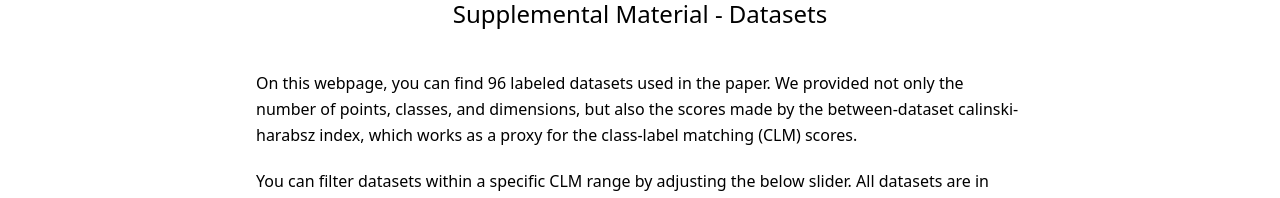
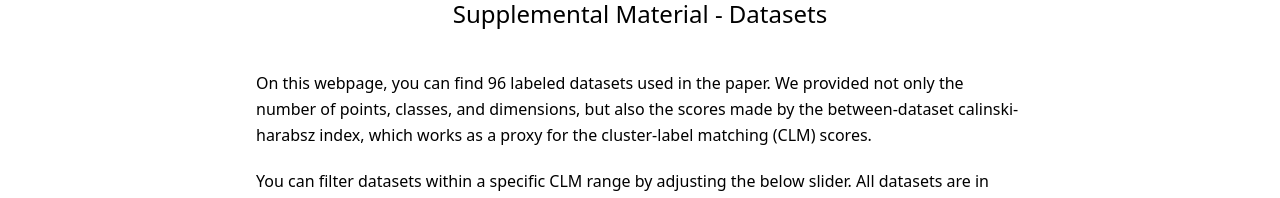
Before and after one commit to hj-n/clm-datasets, a React (Create React App) app: page / in a window 1280 px wide. Shown: the part 286-484 px from the top of the page. Built offline with nearby package versions, Linux system fonts and the light colour scheme; a web font is replaced by a local one.

Commit message:
revised typo

```diff
--- a/src/components/Header.js
+++ b/src/components/Header.js
@@ -3,18 +3,18 @@ const Header = (props) => {
 
 	return (
 		<div className="max-w-[90rem] mx-auto mt-20 py-5">
-			<h2 className="text-5xl text-center font-bold">Sanity Check for External Clustering Validation Benchmarks <br/> using Internal Validation Measures</h2>
+			<h2 className="text-5xl text-center font-bold">Sanity Check for External Clustering Validation Benchmarks <br /> using Internal Validation Measures</h2>
 			<h3 className="text-center font-medium text-2xl my-10">Supplemental Material - Datasets</h3>
 			<p className="w-3/5 mx-auto leading-relaxed">
 				On this webpage, you can find 96 labeled datasets used in the paper.
 				We provided not only the number of points, classes, and dimensions,
 				but also the scores made by the between-dataset calinski-harabsz index,
-				which works as a proxy for the class-label matching (CLM) scores.
+				which works as a proxy for the cluster-label matching (CLM) scores.
 			</p>
 			<p className="w-3/5 mx-auto leading-relaxed mt-5">
 				You can filter datasets within a specific CLM range by adjusting the below slider.
 				All datasets are in both compressed (.bin) and numpy (.npy) formats.
-				To download entire datasets at once, refer to our <a href="https://github.com/hj-n/ext-clustering-validation-datasets/blob/master/reader.py" className="text-sky-600 hover:underline">GitHub repository</a>.
+				To download entire datasets at once, refer to our <a href="https://github.com/hj-n/ext-clustering-validation-datasets" className="text-sky-600 hover:underline">GitHub repository</a>.
 				The reader of the compressed files is also available at the same link.
 			</p>
 		</div>
--- a/src/components/Slider.js
+++ b/src/components/Slider.js
@@ -7,11 +7,13 @@ import { Vega } from 'react-vega';
 const Slider = (props) => {
 	const tableData = props.tableData;
 	const vegaData = {
-		"scores": tableData.map(item => {return {
-			"Class-Label Matching": item.score,
-			"dataset": item.name,
-			"key": item.key,
-		}})
+		"scores": tableData.map(item => {
+			return {
+				"Cluster-Label Matching": item.score,
+				"dataset": item.name,
+				"key": item.key,
+			}
+		})
 	}
 
 
@@ -20,9 +22,9 @@ const Slider = (props) => {
 		"height": 50,
 		"mark": "point",
 		"encoding": {
-			"x": {"field": "Class-Label Matching", "type": "quantitative"},
+			"x": { "field": "Cluster-Label Matching", "type": "quantitative" },
 			"color": {
-				"condition": {"param": "brush", "value": "red"},
+				"condition": { "param": "brush", "value": "red" },
 				"value": "grey"
 			}
 		},
@@ -31,13 +33,13 @@ const Slider = (props) => {
 			{
 				"name": "brush", "value": 0,
 				"on": [
-					{	"events": "rect:dragover", }
+					{ "events": "rect:dragover", }
 				]
 			}
 		],
 		params: [{
 			"name": "brush",
-			"select": {type: "interval", encodings: ["x"]}
+			"select": { type: "interval", encodings: ["x"] }
 		}]
 
 	}
@@ -51,7 +53,7 @@ const Slider = (props) => {
 		if (Object.keys(event[1]).length === 0) {
 			return;
 		}
-		dispatch(setValue(event[1]["Class-Label Matching"]));
+		dispatch(setValue(event[1]["Cluster-Label Matching"]));
 	}
 
 	const signalListeners = { brush: dragBrush };
@@ -64,7 +66,7 @@ const Slider = (props) => {
 					dispatch(setValue(e.target.value));
 				}}
 			/> */}
-			<Vega spec={spec} data={vegaData} signalListeners={signalListeners}/>
+			<Vega spec={spec} data={vegaData} signalListeners={signalListeners} />
 		</div>
 	)
 };
```
